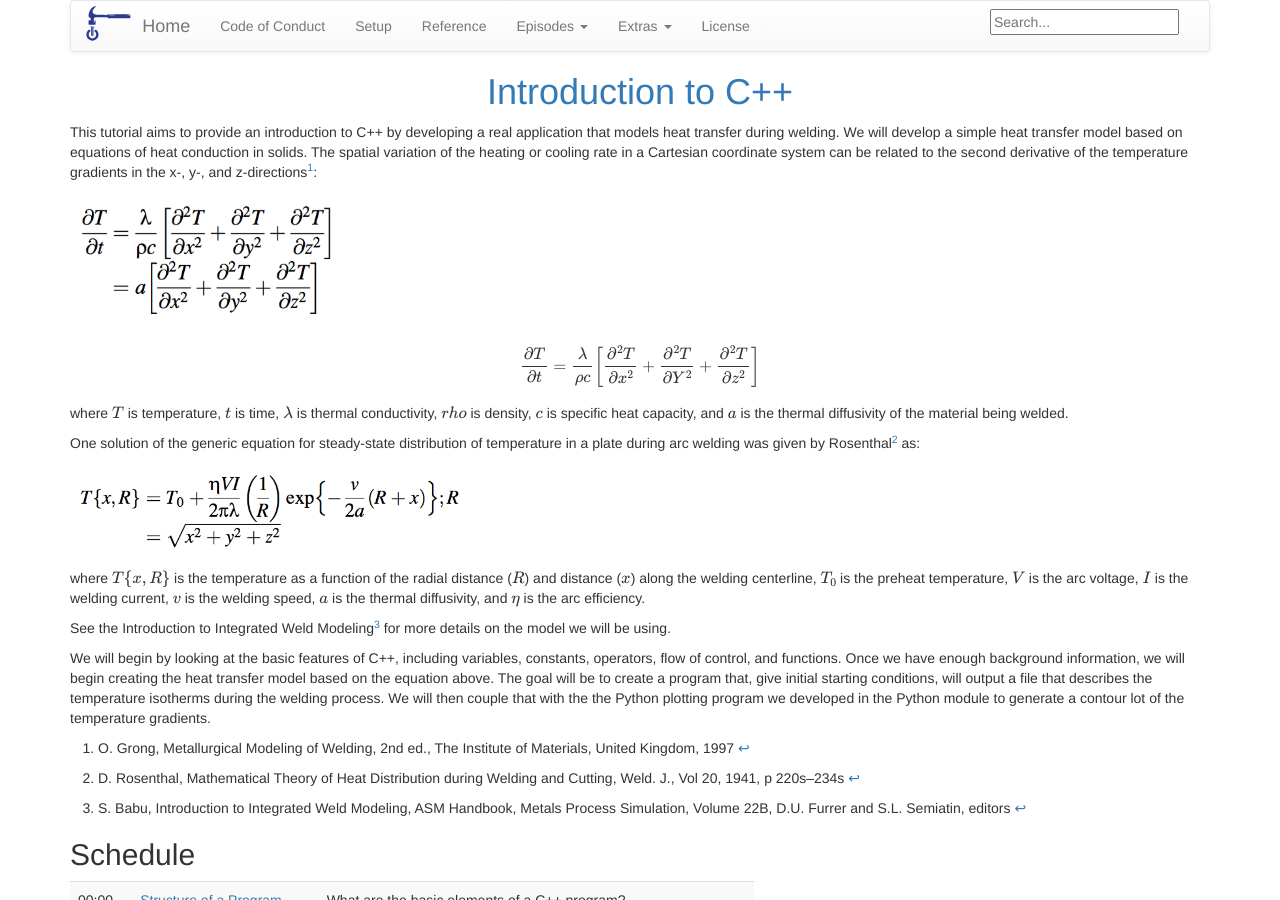
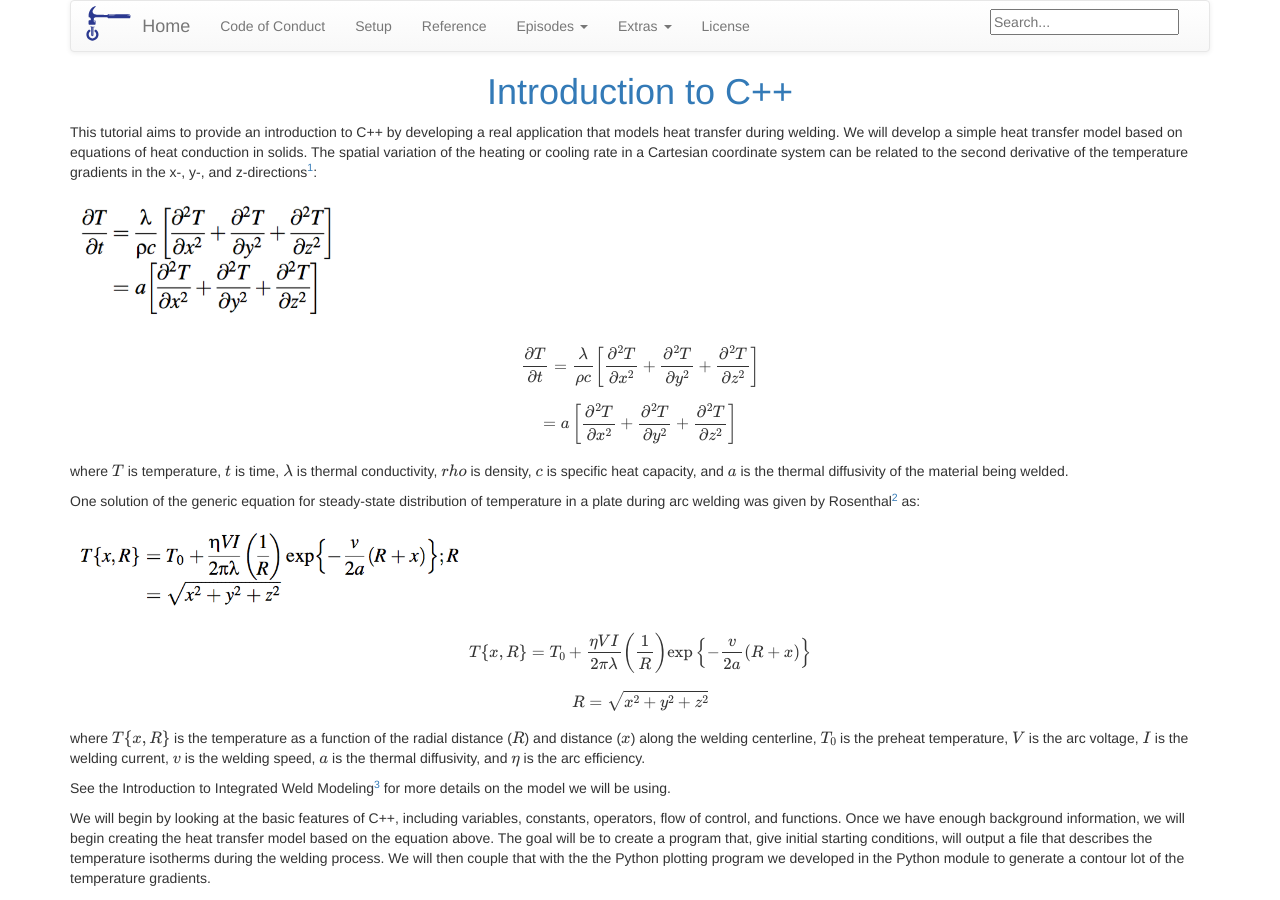
Before and after one commit to ornl-ssd/cpp-novice, a Jekyll site: the page built from index.md, in a window 1280 px wide and 900 px high. Built offline with Jekyll 4.4.1, drawn with Linux system fonts in a browser that asks for light colours; formulas are drawn with MathJax 3.

Commit message:
Signed-off-by: Greg Watson <g.watson@computer.org>

```diff
--- a/index.md
+++ b/index.md
@@ -11,7 +11,12 @@ x-, y-, and z-directions[^1]:
 <img src="{{ site.github.url }}/fig/spatial_variation.png" height="25%" width="25%"/>
 
 $$
-\frac{\partial T}{\partial t} = \frac{\lambda}{\rho c}\left [ \frac{\partial^2 T}{\partial x^2} + \frac{\partial^2 T}{\partial Y^2}
+\frac{\partial T}{\partial t} = \frac{\lambda}{\rho c}\left [ \frac{\partial^2 T}{\partial x^2} + \frac{\partial^2 T}{\partial y^2}
++ \frac{\partial^2 T}{\partial z^2} \right ]
+$$
+
+$$
+= a \left [ \frac{\partial^2 T}{\partial x^2} + \frac{\partial^2 T}{\partial y^2}
 + \frac{\partial^2 T}{\partial z^2} \right ]
 $$
 
@@ -22,6 +27,14 @@ One solution of the generic equation for steady-state distribution of temperatur
 by Rosenthal[^2] as:
 
 <img src="{{ site.github.url }}/fig/temperature_distribution.png" height="35%" width="35%"/>
+
+$$
+T\{x,R\} = T_0 + \frac{\eta V I}{2 \pi \lambda}\left ( \frac{1}{R} \right ) \textup{exp}\left \{ - \frac{v}{2 a} (R + x)\right \}
+$$
+
+$$
+R = \sqrt{x^2 + y^2 + z^2}
+$$
 
 where $$ T\{x,R\} $$ is the temperature as a function of the radial distance ($$ R $$) and distance ($$ x $$) along the welding centerline,
 $$ T_0 $$ is the preheat temperature, $$ V $$ is the arc voltage, $$ I $$ is the welding current, $$ v $$ is the welding speed,
```
